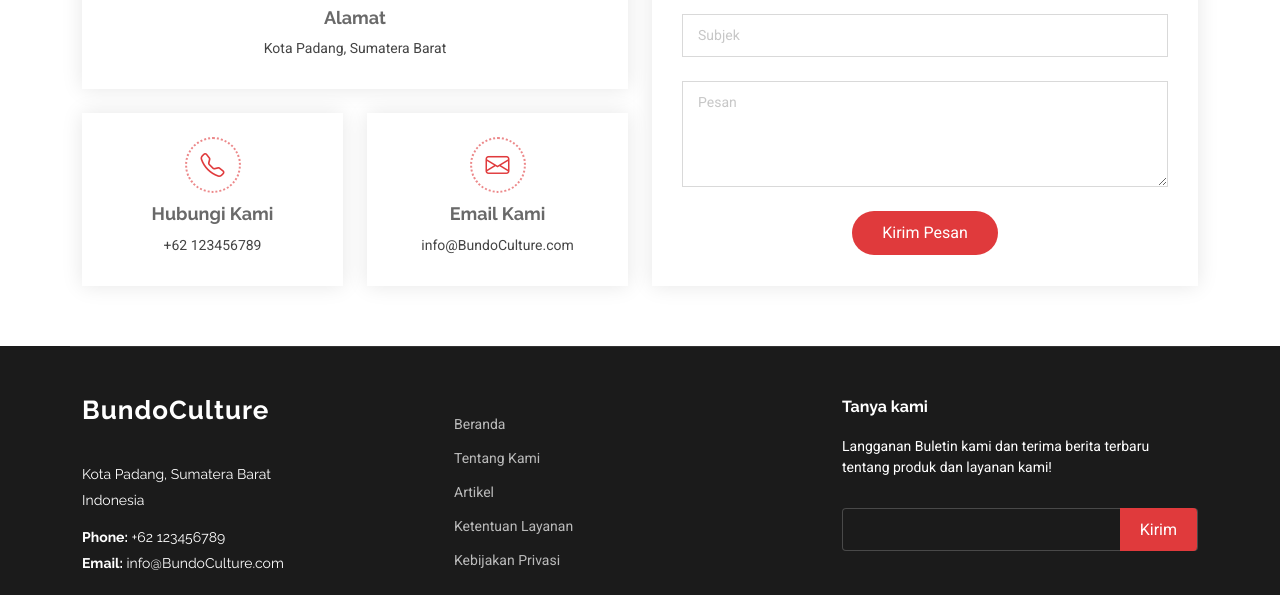
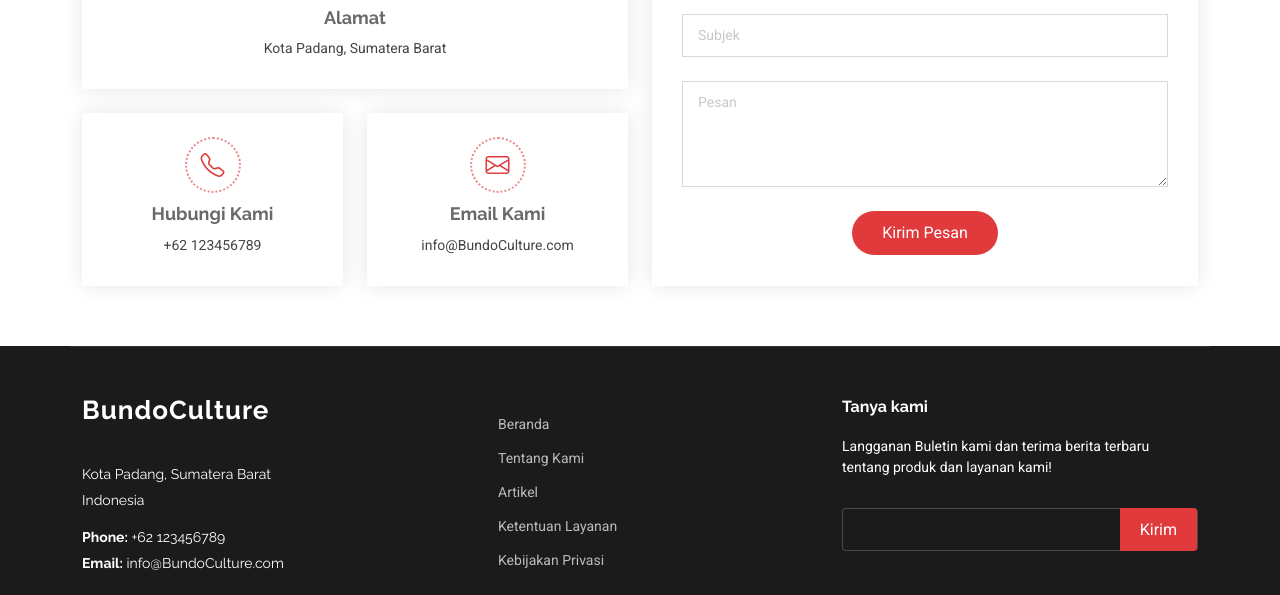
Before and after one commit to FidiaRahmatunnisa/BundoCulture, a plain HTML site: page index.html in a window 1280 px wide. Shown: the part 5080-5675 px from the top of the page. Drawn offline with Linux system fonts and the light colour scheme.

Commit message:
centerkan footer lagi

```diff
--- a/index.html
+++ b/index.html
@@ -1049,7 +1049,7 @@
           </div>
         </div>
 
-        <div class="col-lg-2 col-md-3 footer-links ps-1 ">
+        <div class="col-lg-2 col-md-3 footer-links ps-5  ">
           <h4> </h4>
           <ul>
             <li><a href="index.html">Beranda</a></li>
```
